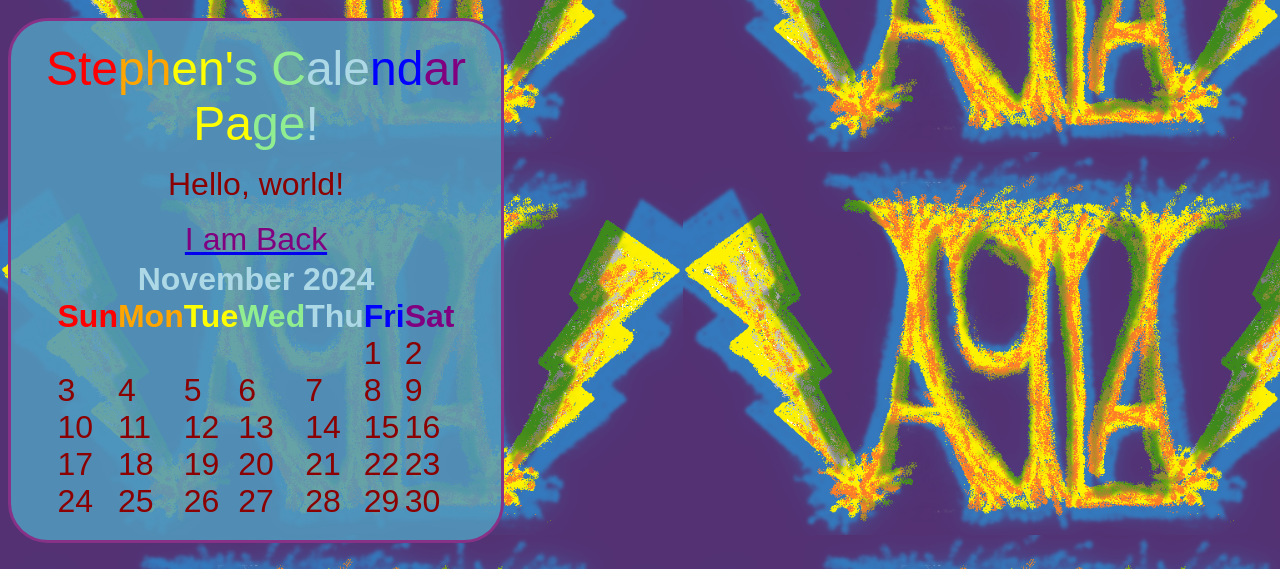
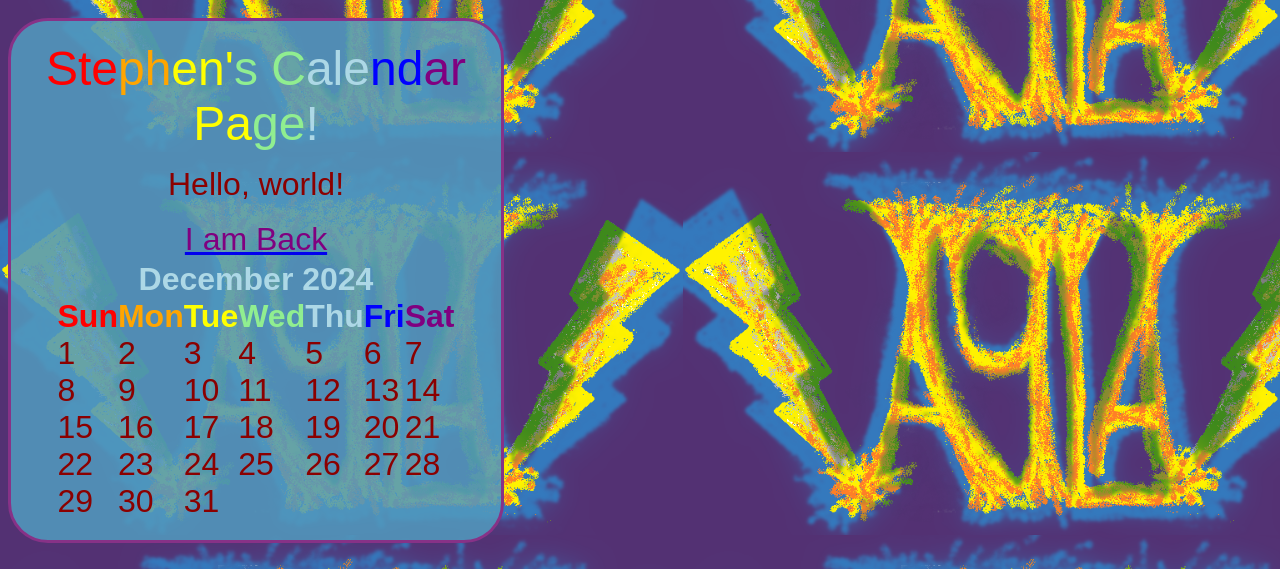
Before and after one commit to StephenShedden/StephenShedden.github.io, a plain HTML site: page ButtonPage/indexButton.html in a window 1280 px wide. Shown: the part 231-800 px from the top of the page. Drawn offline with Linux system fonts and the light colour scheme.

Commit message:
December calander update

```diff
--- a/ButtonPage/indexButton.html
+++ b/ButtonPage/indexButton.html
@@ -85,7 +85,7 @@
 
       <tr>
         <th colspan="7" class="month">
-          <font size='+3' color='lightblue'>November 2024
+          <font size='+3' color='lightblue'>December 2024
         </th>
       </tr>
 
@@ -112,11 +112,11 @@
           <font color='purple'>Sat
         </th>
       </tr>
-      <tr><td class="noday">&nbsp;</td><td class="noday">&nbsp;</td><td class="noday">&nbsp;</td><td class="noday">&nbsp;</td><td class="noday">&nbsp;</td><td class="fri">1</td><td class="sat">2</td></tr>
-      <tr><td class="sun">3</td><td class="mon">4</td><td class="tue">5</td><td class="wed">6</td><td class="thu">7</td><td class="fri">8</td><td class="sat">9</td></tr>
-      <tr><td class="sun">10</td><td class="mon">11</td><td class="tue">12</td><td class="wed">13</td><td class="thu">14</td><td class="fri">15</td><td class="sat">16</td></tr>
-      <tr><td class="sun">17</td><td class="mon">18</td><td class="tue">19</td><td class="wed">20</td><td class="thu">21</td><td class="fri">22</td><td class="sat">23</td></tr>
-      <tr><td class="sun">24</td><td class="mon">25</td><td class="tue">26</td><td class="wed">27</td><td class="thu">28</td><td class="fri">29</td><td class="sat">30</td></tr>
+      <tr><td class="sun">1</td><td class="mon">2</td><td class="tue">3</td><td class="wed">4</td><td class="thu">5</td><td class="fri">6</td><td class="sat">7</td></tr>
+      <tr><td class="sun">8</td><td class="mon">9</td><td class="tue">10</td><td class="wed">11</td><td class="thu">12</td><td class="fri">13</td><td class="sat">14</td></tr>
+      <tr><td class="sun">15</td><td class="mon">16</td><td class="tue">17</td><td class="wed">18</td><td class="thu">19</td><td class="fri">20</td><td class="sat">21</td></tr>
+      <tr><td class="sun">22</td><td class="mon">23</td><td class="tue">24</td><td class="wed">25</td><td class="thu">26</td><td class="fri">27</td><td class="sat">28</td></tr>
+      <tr><td class="sun">29</td><td class="mon">30</td><td class="tue">31</td><td class="noday">&nbsp;</td><td class="noday">&nbsp;</td><td class="noday">&nbsp;</td><td class="noday">&nbsp;</td></tr>
     </table>
   </center>
   </section>
```
